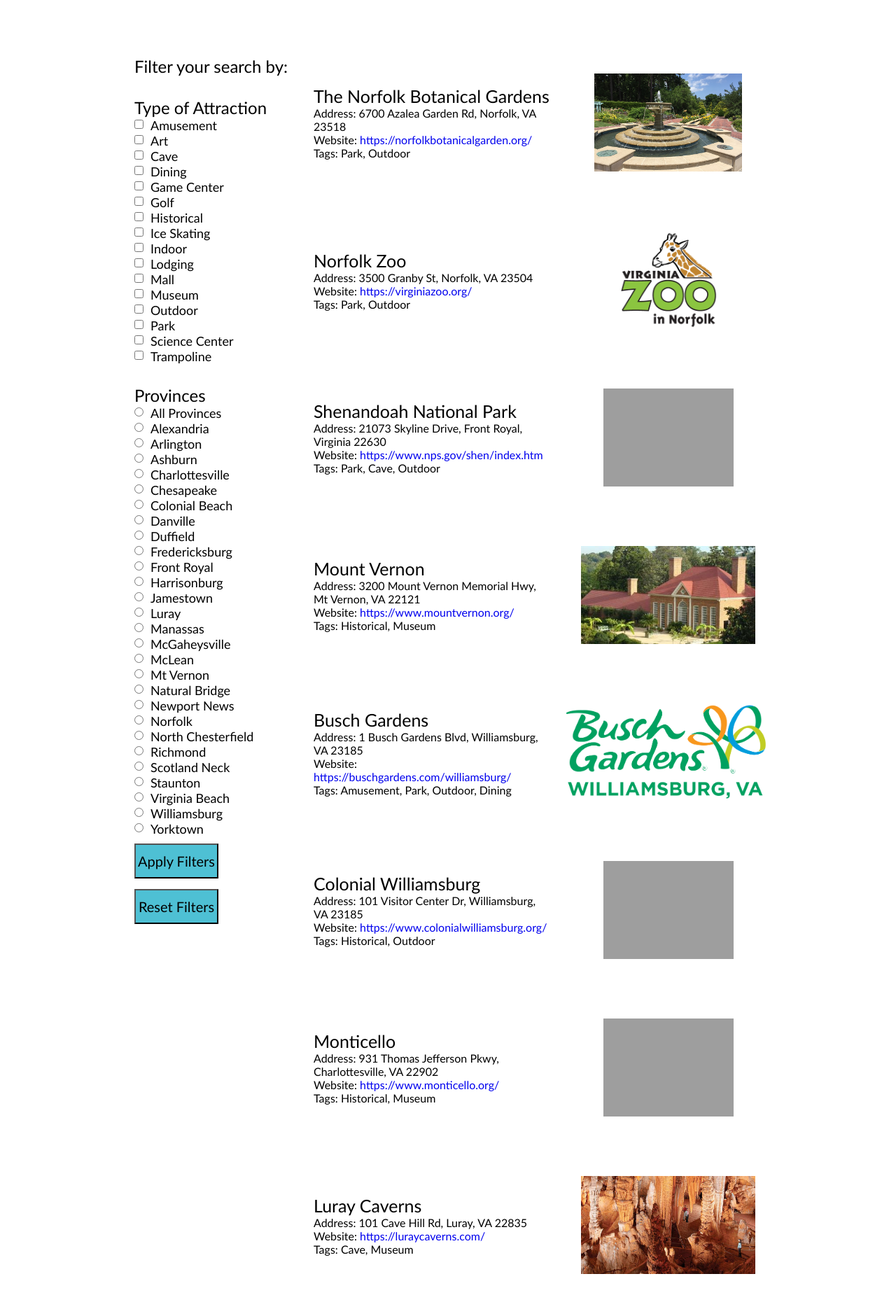
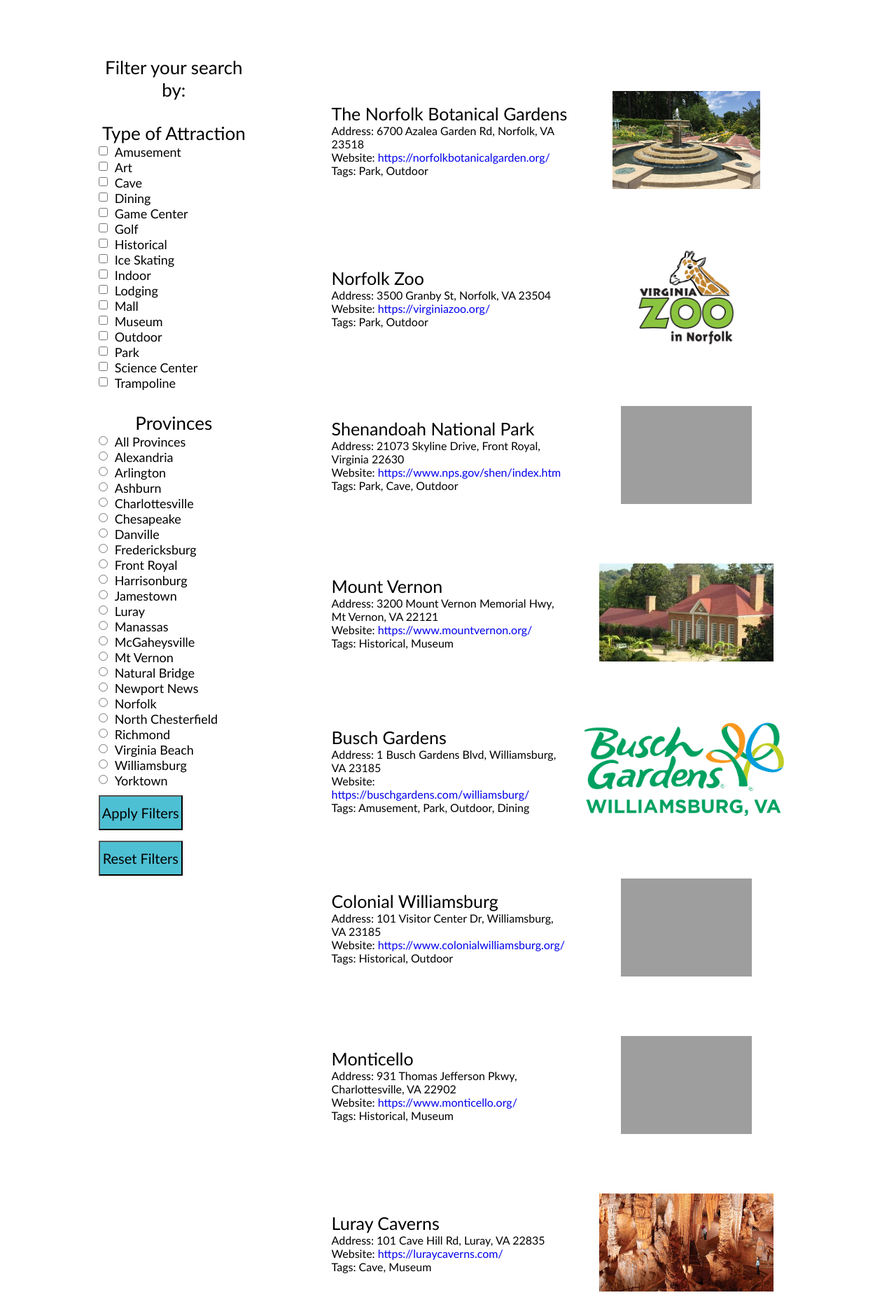
Before and after one commit to Daniel-Tomov/FBLACompetition2022, a Flask app: page / in a window 1280 px wide. Shown: the part 60-1920 px from the top of the page at 70% size. Run offline with Flask 2, Linux system fonts and the light colour scheme; grey boxes are pictures that could not be loaded.

Commit message:
copyright, styling, bugs, attractions

```diff
--- a/attractions.py
+++ b/attractions.py
@@ -27,25 +27,25 @@ attr[19] = ['2000 Morton Dr, Charlottesville, VA 22903', 'https://englishinnchar
 attr[20] = ['229 Safari Ln, Natural Bridge, VA 24578', 'https://www.virginiasafaripark.com/', 'Outdoor, Park, Amusement', 'https://www.virginiasafaripark.com/resources/themes/gbzoo/assets/images/vsp-logo.png', 'Virginia Safari Park', '', '']
 attr[21] = ['1113 Atlantic Ave, Virginia Beach, VA 23451', 'https://awhm.org/', 'Museum, Indoor', 'http://awhm.org/wp-content/uploads/thegem-logos/logo_505e641b3b7aa720850fbc71486e86fe_1x.png', 'Atlantic Windfowl Heritage Museum', '', '']
 attr[22] = ['Arlington National Cemetery, Arlington, VA 22211', 'https://www.arlingtoncemetery.mil', 'Outdoor, Park', 'https://www.arlingtoncemetery.mil/portals/0/ANC_logo_new.png', 'Arlington National Cemetery', '', '']
-attr[23] = ['1290 Richmond Ave, Staunton', 'http://www.frontiermuseum.org/', 'Museum, Park, Outdoor', 'https://fblacompetition2022.danieltomov.repl.co/static/FCM.png', 'Frontier Culture Museum', '', '']
+#attr[23] = ['1290 Richmond Ave, Staunton', 'http://www.frontiermuseum.org/', 'Museum, Park, Outdoor', 'https://fblacompetition2022.danieltomov.repl.co/static/FCM.png', 'Frontier Culture Museum', '', '']
 attr[24] = ['1341 Princess Anne Rd, Virginia Beach, VA 23457', 'https://militaryaviationmuseum.org/', 'Museum, Indoor', 'https://militaryaviationmuseum.org/wp-content/uploads/2018/04/MAM-HeaderLogosmall.png', 'Military Aviation Museum', '', '']
 attr[25] = ['780 University Blvd, Harrisonburg, VA 22807', 'https://www.jmu.edu/arboretum/index.shtml', 'Park, Outdoor', 'https://fblacompetition2022.danieltomov.repl.co/static/Arboretum.png', 'Edith J. Carrier Arboretum', '', '']
 attr[26] = ['6511 Sudley Rd, Manassas, VA 20109','https://www.nps.gov/mana/index.htm', 'Outdoor, Park, Historical, Museum', 'https://www.nps.gov/common/uploads/grid_builder/mana/crop16_9/4FA88427-D9D3-3DF5-7D5191BA361F3467.jpg?width=465&quality=90&mode=crop', 'Manassas National Battlefield Park', '', '']
 attr[27] = ['100 Museum Dr, Newport News, VA 23606', 'https://www.marinersmuseum.org/', 'Museum', 'https://www.marinersmuseum.org/wp-content/themes/mariners2015/images/logo.png', 'The Mariner’s Museum and Park', '', '']
 attr[28] = ['E Main St, Charlottesville, VA 22902', 'https://www.downtowncharlottesville.com/', 'Outdoor, Mall', '', 'Charlottesville Historic Downtown Mall', '', '']
-attr[29] = ['1732 Popes Creek Rd, Colonial Beach, VA 22443', 'https://www.nps.gov/gewa/index.htm', 'Historical, Museum, Outdoor, Park', 'https://www.nps.gov/common/uploads/grid_builder/gewa/crop1_1/502C1F95-D865-9F8B-D2D4DD101C54E68D.jpg?width=640&quality=90&mode=crop', 'George Washington Birthplace National Monument', '', '']
-attr[30] = ['9200 Old Dominion Dr, McLean, VA 22102', 'https://www.nps.gov/grfa/index.htm', 'Park, Outdoor', 'https://www.nps.gov/common/uploads/banner_image/ncr/homepage/1CB2262D-BE64-E710-06C03F8E85060371.jpg', 'Great Falls Park', '', '']
+#attr[29] = ['1732 Popes Creek Rd, Colonial Beach, VA 22443', 'https://www.nps.gov/gewa/index.htm', 'Historical, Museum, Outdoor, Park', 'https://www.nps.gov/common/uploads/grid_builder/gewa/crop1_1/502C1F95-D865-9F8B-D2D4DD101C54E68D.jpg?width=640&quality=90&mode=crop', 'George Washington Birthplace National Monument', '', '']
+#attr[30] = ['9200 Old Dominion Dr, McLean, VA 22102', 'https://www.nps.gov/grfa/index.htm', 'Park, Outdoor', 'https://www.nps.gov/common/uploads/banner_image/ncr/homepage/1CB2262D-BE64-E710-06C03F8E85060371.jpg', 'Great Falls Park', '', '']
 attr[31] = ['101 Callahan Dr, Alexandria, VA 22301', 'https://gwmemorial.org/', 'Museum, Historical', 'https://cdn.shopify.com/s/files/1/1268/2219/t/4/assets/slideshow_1_2048x2048.jpg?v=12699985927918733577', 'George Washington Masonic National Memorial', '', '']
 attr[32] = ['1914 E Main Street, Richmond, VA 23223', 'https://poemuseum.org/', 'Museum, Historical', 'https://poemuseum.org/wp-content/uploads/youngPoe-768x895.png', 'Edgar Allan Poe Museum', '', '']
 attr[33] = ['1700 Hampton St, Richmond, VA 23220', 'https://maymont.org/', 'Park, Outdoor', 'https://maymont.org/wp-content/uploads/2019/09/maymont-logo-768x186.png.webp', 'Maymont Park', '', '']
 attr[34] = ['5781 S Lee Hwy, Natural Bridge, VA 24578', 'https://www.dinosaurkingdomii.com/', 'Park, Outdoor', 'https://static.wixstatic.com/media/64d161_c75f7fc07ebf4f0ebdf85497d9f8e70f~mv2.jpg/v1/fill/w_285,h_268,al_c,q_80,usm_0.66_1.00_0.01/64d161_c75f7fc07ebf4f0ebdf85497d9f8e70f~mv2.webp', 'Dinosaur Kingdom II', '', '']
-attr[35] = ['500 Sylvan Heights Park Way, Scotland Neck, NC 27874', '  https://shwpark.com/', 'Park, Outdoor, Museum', 'https://fblacompetition2022.danieltomov.repl.co/static/bird_park.png', 'Sylvan Heights Bird Park', '', '']
+attr[35] = ['', '', '', '', '', '', '']
 attr[36] = ['1 Waterside Dr, Norfolk, VA 23510', 'https://nauticus.org/', 'Museum, Historical, Indoor', 'https://nauticus.org/wp-content/uploads/2019/02/Nauticus-logo-white-1.png', 'Nauticus', '', '']
 attr[37] = ['524 J Clyde Morris Blvd, Newport News, VA 23601', 'https://thevlm.org/', 'Museum, Outdoor, Park', 'https://thevlm.org/wp-content/uploads/logo.png', 'Virginia Living Museum', '', '']
 attr[38] = ['549 E Rochambeau Dr, Williamsburg, VA 23188', 'https://www.greatwolf.com/williamsburg', 'Lodging, Amusement, Indoor, Dining, Game Center', 'https://cdn1.greatwolf.com/content/gwl-logo.png', 'Great Wolf Lodge', '', '']
 attr[39] = ['849 General Booth Blvd, Virginia Beach, VA 23451', 'https://www.oceanbreezewaterpark.com/', 'Amusement, Outdoor, Dining', 'https://www.oceanbreezewaterpark.com/sites/oceanbreeze2/templates/default/images/logo.svg', 'Ocean Breeze Waterpark', '', '']
 attr[40] = ['700 S Birdneck Rd, Virginia Beach, VA 23451', 'https://vbmotorworld.com/', 'Amusement, Outdoor', 'https://vbmotorworld.com/wp-content/themes/yootheme/cache/logo-a6042702.png', 'Motor World', '', '']
-attr[41] = ['1420 Natural Tunnel Pkwy, Duffield, VA 24244;', 'https://www.dcr.virginia.gov/state-parks/natural-tunnel', 'Outdoor, Park', 'https://www.dcr.virginia.gov/state-parks/image/data/nt-image-01.jpg', 'Virginia’s Natural Tunnel', '', '']
+#attr[41] = ['1420 Natural Tunnel Pkwy, Duffield, VA 24244;', 'https://www.dcr.virginia.gov/state-parks/natural-tunnel', 'Outdoor, Park', 'https://www.dcr.virginia.gov/state-parks/image/data/nt-image-01.jpg', 'Virginia’s Natural Tunnel', '', '']
 attr[42] = ['4621 Columbus St #100, Virginia Beach, VA 23462', 'https://www.apexentertainment.com/virginia-beach/', 'Amusement, Game Center, Indoor', 'https://www.apexentertainment.com/virginia-beach/wp-content/uploads/2019/11/apex-entertainment-logo-new.svg', 'APEX Entertainment', '', '']
 attr[43] = ['825 Greenbrier Cir P, Chesapeake, VA 23320', 'https://defy.com/locations/defy-chesapeake/', 'Trampoline, Amusement, Indoor', 'https://defy.com/wp-content/themes/storefront-child-theme-master/assets/images/defy/defy-logo-large.png', 'DEFY Chesapeake', '', '']
 attr[44] = ['1410 Central Park Blvd, Fredericksburg, VA 22401', 'https://www.skyzone.com/fredericksburg', 'Amusement, Trampoline, Indoor', '', 'Skyzone Fredricksburg', '', '']
--- a/main.py
+++ b/main.py
@@ -39,7 +39,7 @@ def remove_prov_from_list(val, actualVal):
     global filters
     global checkList
     #check if the the user selected the province
-    if (val == "All Provinces"):
+    if (val == "All Provinces" and actualVal == "All Provinces"):
       checkList[provinceList.index(actualVal) + len(filters)] = "checked"
     elif val == actualVal:
         #set the same index as the province in its list in the checked list
--- a/static/style.css
+++ b/static/style.css
@@ -114,11 +114,11 @@ nav{
 }
 
 #formDiv{
-  height:550px;
-  width: 250px;
+  height:1250px;
+  width: 200px;
   float:left;
   margin-top:50px;
-  margin-left:15%;
+  margin-left:11%;
   padding:0;
 }
 
@@ -132,7 +132,7 @@ nav{
 }
 
 #formDiv > form > ul {
-  width: 250px;
+  width: 215px;
   padding:0;
   margin:0;
 }
@@ -142,8 +142,9 @@ form{
 }
 
 .searchText{
-  font-size: 24px;
-margin-top:30px;
+  font-size: 26px;
+  margin-top:30px;
+  text-align:center;
 }
 
 .checkBox{
@@ -174,8 +175,8 @@ margin-top:30px;
   float:right;
   width:55%;
   height:auto;
-  margin-top: 50px;
-  margin-right:10%;
+  margin-top: 75px;
+  margin-right:8%;
 }
 
 #noMatch{
@@ -217,8 +218,6 @@ margin-top:30px;
 }
 
 
-/* Always set the map height explicitly to define the size of the div
-       * element that contains the map. */
 #map {
   height: 100%;
 }
--- a/templates/index.html
+++ b/templates/index.html
@@ -70,21 +70,48 @@
               </div>
             </div>
           {% endfor %}
-          <!-- <p class="attractionName">Attractions on this page: {{ attraction|length }}</p> -->
-          <p>All images used are the copyright &copy; of the attraction they feature. All rights reserved to the attraction.</p>
         </div>
 
       </main>
     </div>
+          <p id="copyright" style="clear:both; position:absolute; text-align:center; font-size:18px;">All images used are the copyright &copy; of the attraction they feature. All rights reserved to the attraction.</p>
+          <!-- <p class="attractionName">Attractions on this page: {{ attraction|length }}</p> -->
     <!-- <iframe frameborder=0 style='width:100%;height:500px; display:none;' src='//www.zeemaps.com/pub?group=4334511'> </iframe> -->
 
     <script>
+		function getWidth() {
+		  return Math.max(
+			document.body.scrollWidth,
+			document.documentElement.scrollWidth,
+			document.body.offsetWidth,
+			document.documentElement.offsetWidth,
+			document.documentElement.clientWidth
+		  );
+}		function getHeight() {
+		  return Math.max(
+			document.body.scrollHeight,
+			document.documentElement.scrollHeight,
+			document.body.offsetHeight,
+			document.documentElement.offsetHeight,
+			document.documentElement.clientHeight
+		  );
+		}
+
       function reset(){
         var elements = document.getElementsByClassName("checkBox");
         for (i = 0; i < elements.length; i++){
           elements[i].firstElementChild.checked = false;
         }
       }
+	  var copyright = document.getElementById("copyright")
+	  copyright.style.top = getHeight() + "px";
+	  copyright.style.left = ((getWidth() / 2) - (copyright.offsetWidth / 2)) + "px";
+	  /*
+	  console.log(getHeight())
+	  console.log(getWidth())
+	  console.log(((getWidth() / 2) - copyright.offsetWidth) + "px")
+	  console.log(copyright)
+	  */
       console.log("Number of attractions: {{ attraction|length }}")
     </script>
     </body>
```
